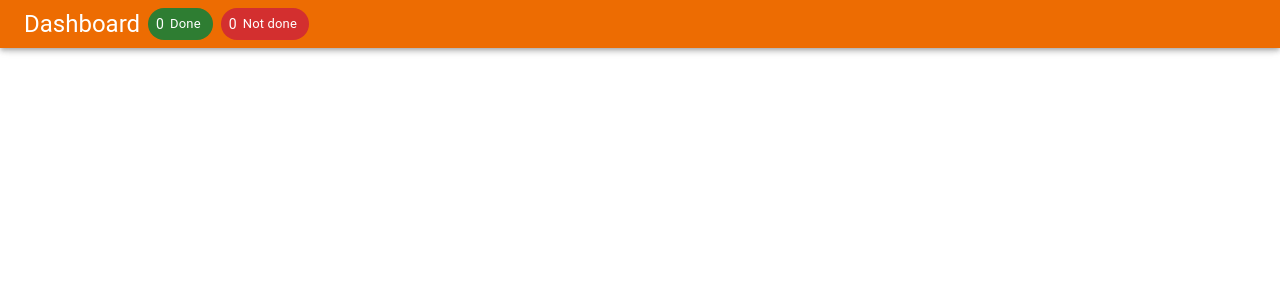
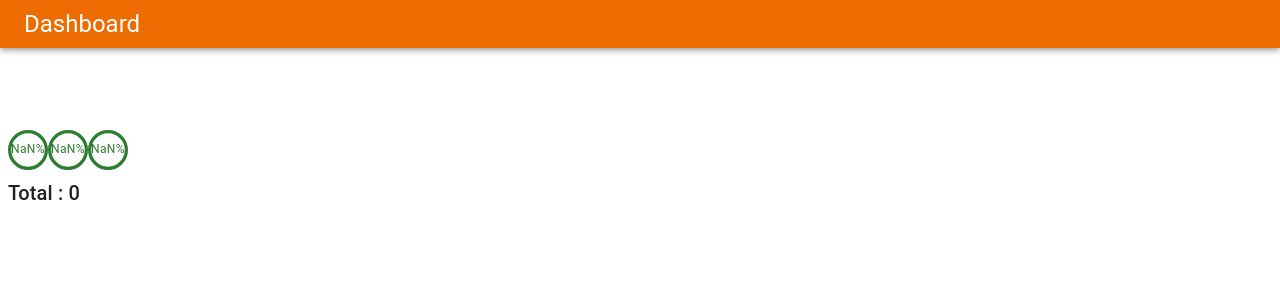
Before and after one commit to bomwarut/Todolist-TT, a React (Vite) app: page / in a window 1280 px wide. Shown: the top 300 px of the page. Built offline with nearby package versions, Linux system fonts and the light colour scheme; no server answers; some icons are missing.

Commit message:
start dashboard

```diff
--- a/src/App.tsx
+++ b/src/App.tsx
@@ -6,29 +6,20 @@ import AssignmentIcon from "@mui/icons-material/Assignment";
 import {
   AppBar,
   Box,
-  Chip,
   IconButton,
-  Stack,
   Toolbar,
   Tooltip,
   Typography,
   useColorScheme,
 } from "@mui/material";
 import { useContext, useEffect } from "react";
-import type { Task } from "./Interface/globalinterface";
 import { TaskContext } from "./Context/Taskcontext";
 import AddCircleOutlineIcon from "@mui/icons-material/AddCircleOutline";
 
 function App() {
   const { mode, setMode } = useColorScheme();
   const context: any = useContext(TaskContext);
-  const { singlestate, initialdata, Togglemodal } = context;
-  const notdonetask = singlestate?.Task.filter(
-    (item: Task) => !item.completed
-  )?.length;
-  const donetask = singlestate?.Task.filter(
-    (item: Task) => item.completed
-  )?.length;
+  const { initialdata, Togglemodal } = context;
   const toggletheme = () => setMode(mode === "light" ? "dark" : "light");
   const navigate = useNavigate();
 
@@ -55,41 +46,7 @@ function App() {
           flexWrap: "wrap",
         }}
       >
-        <Stack direction={"row"} gap={1} flexWrap={"wrap"}>
           <Typography variant="h5">{PageTitle()}</Typography>
-          <Stack direction={"row"} gap={1}>
-            <Chip
-              icon={
-                <Typography
-                  variant="body2"
-                  color="white"
-                  sx={{ marginLeft: "8px !important" }}
-                >
-                  {donetask}
-                </Typography>
-              }
-              label="Done"
-              color="success"
-              sx={{ color: "white" }}
-              onClick={() => {}}
-            />
-            <Chip
-              icon={
-                <Typography
-                  variant="body2"
-                  color="white"
-                  sx={{ marginLeft: "8px !important" }}
-                >
-                  {notdonetask}
-                </Typography>
-              }
-              color="error"
-              label="Not done"
-              sx={{ color: "white" }}
-              onClick={() => {}}
-            />
-          </Stack>
-        </Stack>
         <Box>
           <Tooltip title="Add Task">
             <IconButton
--- a/src/Context/Taskcontext.tsx
+++ b/src/Context/Taskcontext.tsx
@@ -29,6 +29,16 @@ export default function TodoProvider({ children }: { children: ReactNode }) {
       expanded: false,
     },
   });
+    const notdonetask = singlestate?.Task.filter(
+    (item: Task) => !item.completed
+  )?.length;
+  const inprogress = singlestate?.Task.filter(
+    (item: Task) => item.progress > 0 && item.progress < 100
+  )?.length;
+  const donetask = singlestate?.Task.filter(
+    (item: Task) => item.completed
+  )?.length;
+
 
   const initialdata = () => {
     setsinglestate((prev: Selectdata) => ({ ...prev, loading: true }));
@@ -164,6 +174,9 @@ export default function TodoProvider({ children }: { children: ReactNode }) {
         Togglemodal,
         Savetask,
         Deletetask,
+        notdonetask,
+        inprogress,
+        donetask
       }}
     >
       {children}
--- a/src/Dashboard/Dashboardcomponetn.tsx
+++ b/src/Dashboard/Dashboardcomponetn.tsx
@@ -1,8 +1,22 @@
-import { Box } from "@mui/material";
+import { Box, Stack, Typography } from "@mui/material";
+import CircularProgressWithLabel from "../Component/Circularwithtext";
+import { useContext } from "react";
+import { TaskContext } from "../Context/Taskcontext";
 
 export default function Dashboardcomponent() {
+  const context: any = useContext(TaskContext);
+  const { singlestate, notdonetask, inprogress, donetask } = context;
 
-  return <Box>
+  const notdonetaskpercent = (notdonetask / singlestate.Task?.length) * 100;
+  const inprogresspercent = (inprogress / singlestate.Task?.length) * 100;
+  const donetaskpercent = (donetask / singlestate.Task?.length) * 100;
 
-  </Box>;
+  return (
+    <Box sx={{ margin: "130px 8px 8px 8px", width: "fit-context" }}>
+      <CircularProgressWithLabel value={notdonetaskpercent} />
+      <CircularProgressWithLabel value={inprogresspercent} />
+      <CircularProgressWithLabel value={donetaskpercent} />
+      <Typography variant="h6">Total : {singlestate.Task?.length}</Typography>
+    </Box>
+  );
 }
--- a/src/Listmanage/ListmanageEdit.tsx
+++ b/src/Listmanage/ListmanageEdit.tsx
@@ -24,7 +24,7 @@ export default function ListmanageEditcomponent() {
   const [describtion, setdescribtion] = useState<string>("");
   const [progress, setprogress] = useState<number>(0);
   const [modalheader, setmodalheader] = useState<string>("");
-
+  const disableform: boolean = !title?.toString().trim();
   const handleSliderChange = (event: Event, newValue: number) =>
     setprogress(newValue);
 
@@ -80,6 +80,8 @@ export default function ListmanageEditcomponent() {
           <TextField
             value={title}
             label="Title"
+            required
+            error={disableform}
             variant="outlined"
             onChange={(e) => settitle(e.target.value)}
           />
@@ -129,6 +131,7 @@ export default function ListmanageEditcomponent() {
             loading={singlestate.saving}
             sx={{ marginLeft: "auto" }}
             onClick={submit}
+            disabled={disableform}
           >
             <Typography variant="body1">Save</Typography>
           </Button>
--- a/src/Listmanage/Listmanagecomponent.tsx
+++ b/src/Listmanage/Listmanagecomponent.tsx
@@ -3,6 +3,7 @@ import {
   Card,
   CardActionArea,
   CardContent,
+  Chip,
   Collapse,
   IconButton,
   Modal,
@@ -45,16 +46,75 @@ const ExpandMore = styled((props: ExpandMoreProps) => {
 
 export default function Listmanagecomponent() {
   const context: any = useContext(TaskContext);
-  const { singlestate, Taskmangastate, Selectask, Togglemodal, Expandcard } =
-    context;
+  const {
+    singlestate,
+    Taskmangastate,
+    Selectask,
+    Togglemodal,
+    Expandcard,
+    notdonetask,
+    inprogress,
+    donetask,
+  } = context;
 
   return (
     <>
       <Stack
         direction={"row"}
+        justifyContent={"center"}
+        gap={1}
+        sx={{ margin: "130px 8px 8px 8px" }}
+      >
+        <Chip
+          icon={
+            <Typography
+              variant="body2"
+              color="white"
+              sx={{ marginLeft: "8px !important" }}
+            >
+              {donetask}
+            </Typography>
+          }
+          label="Done"
+          color="success"
+          sx={{ color: "white" }}
+          onClick={() => {}}
+        />
+        <Chip
+          icon={
+            <Typography
+              variant="body2"
+              color="white"
+              sx={{ marginLeft: "8px !important" }}
+            >
+              {inprogress}
+            </Typography>
+          }
+          label="Inprogress"
+          color="warning"
+          sx={{ color: "white" }}
+          onClick={() => {}}
+        />
+        <Chip
+          icon={
+            <Typography
+              variant="body2"
+              color="white"
+              sx={{ marginLeft: "8px !important" }}
+            >
+              {notdonetask}
+            </Typography>
+          }
+          color="error"
+          label="Not done"
+          sx={{ color: "white" }}
+          onClick={() => {}}
+        />
+      </Stack>
+      <Stack
+        direction={"row"}
         flexWrap={"wrap"}
         justifyContent={"center"}
-        sx={{ margin: "58px 8px 8px 8px" }}
         gap={1}
       >
         {singlestate.loading ? (
```
